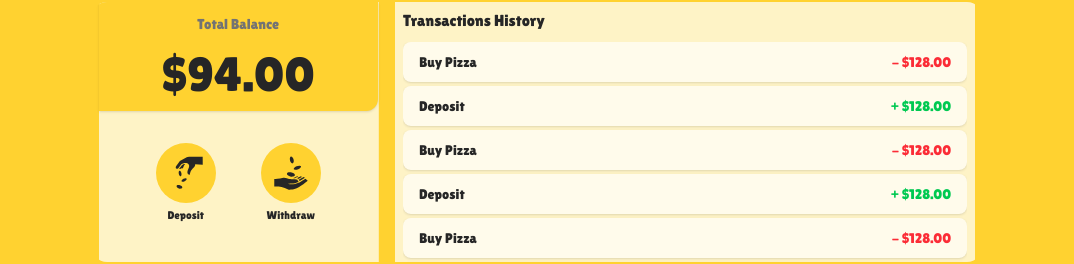
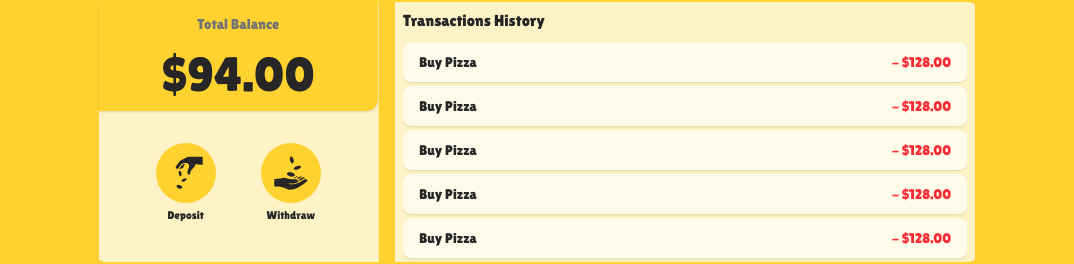
Before and after one commit to mahdibaderloo/fastfood, a React (Vite) app: page /wallet in a window 1280 px wide. Shown: the part 106-370 px from the top of the page, without its empty margins (103-1177 px from the left). Built offline with nearby package versions, Linux system fonts and the light colour scheme; data requests are answered from the project's data file.

Commit message:
add TransationItem

```diff
--- /dev/null
+++ b/src/features/wallet/TransactionItem.tsx
@@ -0,0 +1,8 @@
+export default function TransactionItem() {
+  return (
+    <li className="flex items-center justify-between bg-amber-50 p-2 shadow rounded-lg sm:h-10 sm:p-4">
+      <p className="text-sm text-neutral-800">Buy Pizza</p>
+      <span className="text-sm text-red-500">- $128.00</span>
+    </li>
+  );
+}
--- a/src/features/wallet/Transactions.tsx
+++ b/src/features/wallet/Transactions.tsx
@@ -1,3 +1,5 @@
+import TransactionItem from "./TransactionItem";
+
 function Transactions() {
   return (
     <div className="bg-amber-100 h-70 sm:h-74 lg:h-65 sm:w-90 lg:w-[65%] sm:mx-auto mt-6 lg:mt-0 p-2 pb-5 rounded-xl lg:rounded-none overflow-hidden">
@@ -6,38 +8,17 @@ function Transactions() {
       </p>
       <div className="overflow-y-scroll h-[95%] scrollbar-hide">
         <ul className="flex flex-col gap-1 overflow-y-scroll pb-2 sm:pb-3.5 lg:pt-0 lg:pb-2 scrollbar-hide">
-          <li className="flex items-center justify-between bg-amber-50 p-2 shadow rounded-lg sm:h-10 sm:p-4">
-            <p className="text-sm text-neutral-800">Buy Pizza</p>
-            <span className="text-sm text-red-500">- $128.00</span>
-          </li>
-          <li className="flex items-center justify-between bg-amber-50 p-2 shadow rounded-lg sm:h-10 sm:p-4">
-            <p className="text-sm text-neutral-800">Deposit</p>
-            <span className="text-sm text-green-500">+ $128.00</span>
-          </li>
-          <li className="flex items-center justify-between bg-amber-50 p-2 shadow rounded-lg sm:h-10 sm:p-4">
-            <p className="text-sm text-neutral-800">Buy Pizza</p>
-            <span className="text-sm text-red-500">- $128.00</span>
-          </li>
-          <li className="flex items-center justify-between bg-amber-50 p-2 shadow rounded-lg sm:h-10 sm:p-4">
-            <p className="text-sm text-neutral-800">Deposit</p>
-            <span className="text-sm text-green-500">+ $128.00</span>
-          </li>
-          <li className="flex items-center justify-between bg-amber-50 p-2 shadow rounded-lg sm:h-10 sm:p-4">
-            <p className="text-sm text-neutral-800">Buy Pizza</p>
-            <span className="text-sm text-red-500">- $128.00</span>
-          </li>
-          <li className="flex items-center justify-between bg-amber-50 p-2 shadow rounded-lg sm:h-10 sm:p-4">
-            <p className="text-sm text-neutral-800">Deposit</p>
-            <span className="text-sm text-green-500">+ $128.00</span>
-          </li>
-          <li className="flex items-center justify-between bg-amber-50 p-2 shadow rounded-lg sm:h-10 sm:p-4">
-            <p className="text-sm text-neutral-800">Buy Pizza</p>
-            <span className="text-sm text-red-500">- $128.00</span>
-          </li>
-          <li className="flex items-center justify-between bg-amber-50 p-2 shadow rounded-lg sm:h-10 sm:p-4">
-            <p className="text-sm text-neutral-800">Deposit</p>
-            <span className="text-sm text-green-500">+ $128.00</span>
-          </li>
+          <TransactionItem />
+          <TransactionItem />
+          <TransactionItem />
+          <TransactionItem />
+          <TransactionItem />
+          <TransactionItem />
+          <TransactionItem />
+          <TransactionItem />
+          <TransactionItem />
+          <TransactionItem />
+          <TransactionItem />
         </ul>
       </div>
     </div>
```
